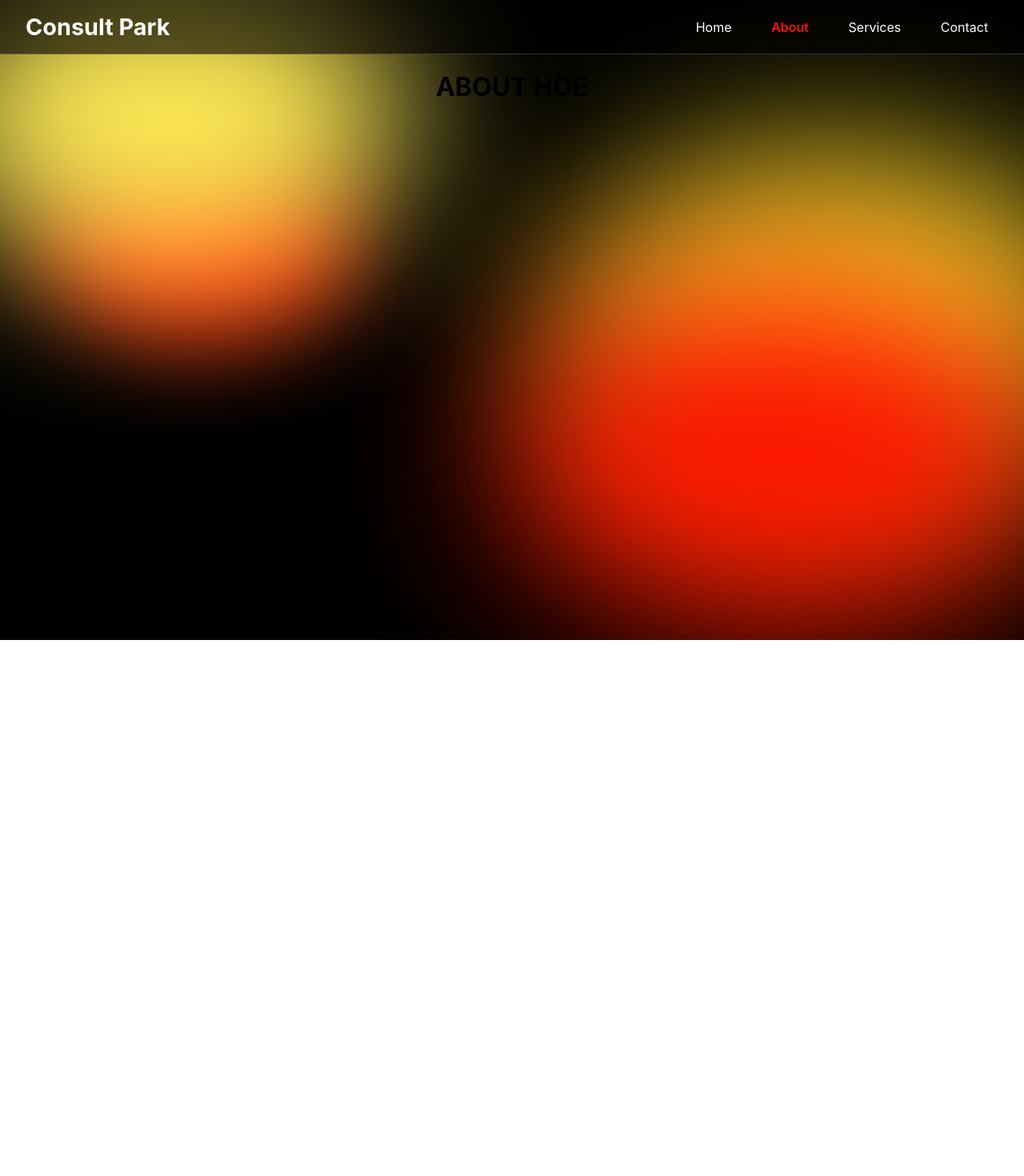
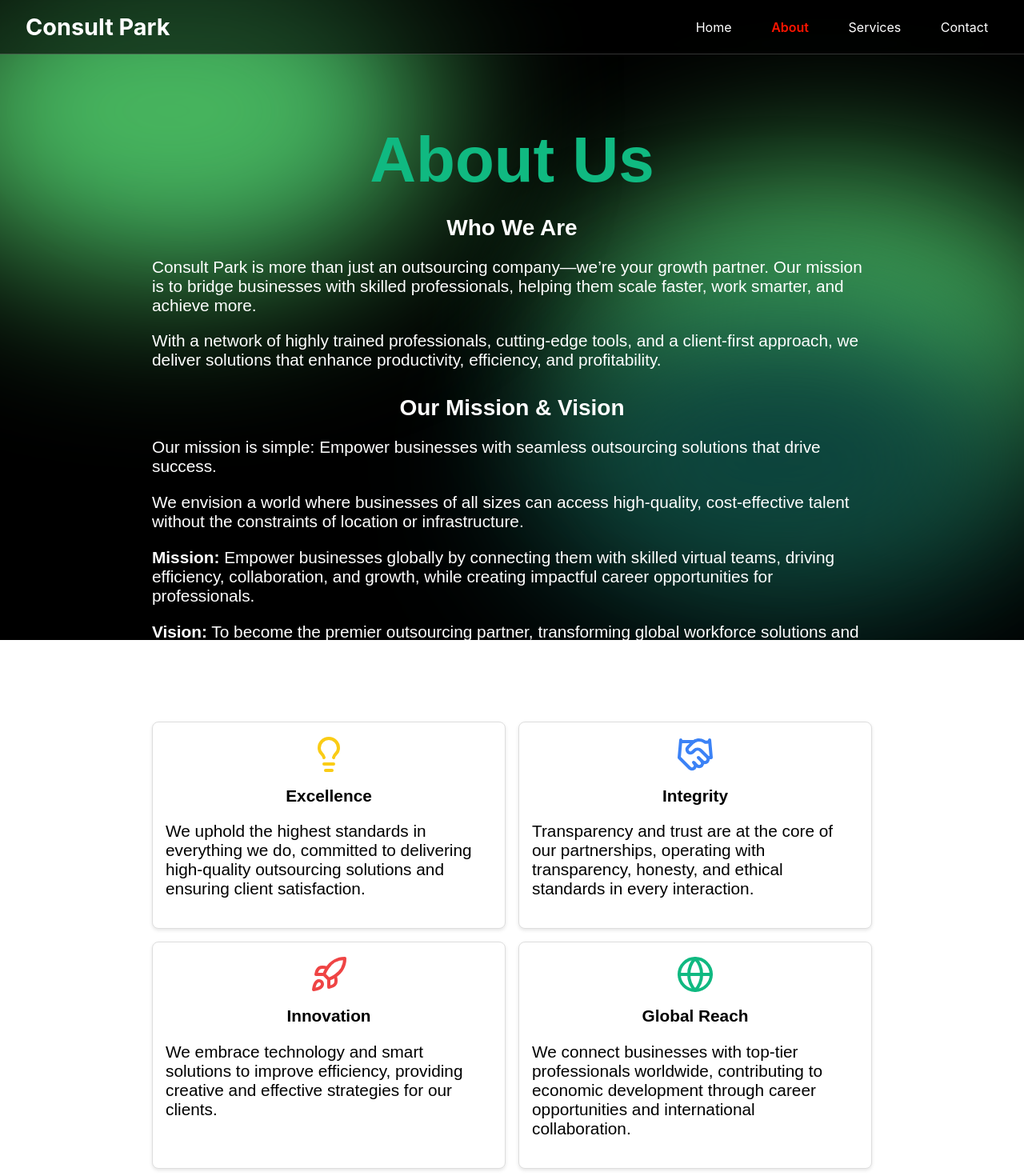
Before and after one commit to Great-Minds-Technologies/consult-park, a React (Create React App) app: page /about in a window 1280 px wide. Shown: the top 1470 px of the page at 80% size. Before the commit the page ends 800 px from the top, so only its background shows below. Built offline with nearby package versions, Linux system fonts and the light colour scheme.

Commit message:
About page done -- ill change the colours ot mach the brand more tomorrows

```diff
--- a/package.json
+++ b/package.json
@@ -8,6 +8,7 @@
     "@testing-library/react": "^16.3.0",
     "@testing-library/user-event": "^13.5.0",
     "bootstrap": "^5.3.6",
+    "lucide-react": "^0.507.0",
     "react": "^19.1.0",
     "react-bootstrap": "^2.10.9",
     "react-dom": "^19.1.0",
--- /dev/null
+++ b/src/components/About.css
@@ -0,0 +1,89 @@
+.about-container {
+    padding: 2rem;
+    max-width: 900px;
+    margin: 0 auto;
+    font-family: sans-serif;
+  }
+  p{
+text-align: left;
+  }
+
+  .about-title {
+    font-size: 2.5rem;
+    font-weight: bold;
+    margin-bottom: 1rem;
+    color: #10b981;
+    font-size: 5rem;
+  }
+
+  .about-subtitle {
+    font-size: 1.75rem;
+    font-weight: 600;
+    margin-bottom: 0.75rem;
+  }
+
+  .about-section {
+    margin-bottom: 2rem;
+    color: white;
+    font-size: 1.3rem;
+  }
+
+  .values-grid {
+    display: grid;
+    grid-template-columns: 1fr;
+    gap: 1rem;
+  }
+
+  @media (min-width: 768px) {
+    .values-grid {
+      grid-template-columns: 1fr 1fr;
+    }
+  }
+  .value-card {
+    display: flex;
+    flex-direction: column;
+    align-items: center;
+    padding: 1rem;
+    border: 1px solid #ddd;
+    color: black;
+    border-radius: 8px;
+    background-color: #fff;
+    box-shadow: 0 2px 4px rgba(0, 0, 0, 0.1);
+  }
+
+  .value-icon {
+    width: 48px;
+    height: 48px;
+    margin-bottom: 1rem;
+  }
+
+  .value-title {
+    font-weight: bold;
+    margin-bottom: 0.5rem;
+  }
+
+  .value-icon.yellow {
+    color: #facc15;
+  }
+
+  .value-icon.blue {
+    color: #3b82f6;
+  }
+
+  .value-icon.red {
+    color: #ef4444;
+  }
+
+  .value-icon.green {
+    color: #10b981;
+  }
+
+
+
+  .hover-scale {
+    transition: transform 0.3s ease;
+  }
+
+  .hover-scale:hover {
+    transform: scale(1.2);
+  }
--- a/src/components/About.js
+++ b/src/components/About.js
@@ -1,11 +1,92 @@
+import React from 'react';
+import { Lightbulb, Handshake, Rocket, Globe } from 'lucide-react';
+import './About.css';
 
 const About = () => {
-    return (
-        <div>
-            <h1>ABOUT HOE</h1>
+  return (
+    <div className="about-container">
+      <h1 className="about-title">About Us</h1>
 
+      <section className="about-section">
+        <h2 className="about-subtitle">Who We Are</h2>
+        <p>
+          Consult Park is more than just an outsourcing company—we’re your growth partner. Our
+          mission is to bridge businesses with skilled professionals, helping them scale faster, work
+          smarter, and achieve more.
+        </p>
+        <p>
+          With a network of highly trained professionals, cutting-edge tools, and a client-first approach,
+          we deliver solutions that enhance productivity, efficiency, and profitability.
+        </p>
+      </section>
+
+      <section className="about-section">
+        <h2 className="about-subtitle">Our Mission & Vision</h2>
+        <p>
+          Our mission is simple: Empower businesses with seamless outsourcing solutions that
+          drive success.
+        </p>
+        <p>
+          We envision a world where businesses of all sizes can access high-quality, cost-effective talent
+          without the constraints of location or infrastructure.
+        </p>
+        <p>
+          <strong>Mission:</strong> Empower businesses globally by connecting them with skilled virtual teams, driving
+          efficiency, collaboration, and growth, while creating impactful career opportunities for
+          professionals.
+        </p>
+        <p>
+          <strong>Vision:</strong> To become the premier outsourcing partner, transforming global workforce solutions and
+          fostering sustainable growth and innovation for businesses and communities worldwide.
+        </p>
+      </section>
+
+      <section className="about-section">
+        <h2 className="about-subtitle">Our Values</h2>
+        <div className="values-grid">
+          <div className="value-card">
+            <Lightbulb size={48} className="value-icon yellow hover-scale" />
+            <div>
+              <div className="value-title">Excellence</div>
+              <p>
+                We uphold the highest standards in everything we do, committed to delivering high-quality outsourcing solutions and ensuring client satisfaction.
+              </p>
+            </div>
+          </div>
+
+          <div className="value-card">
+            <Handshake size={48} className="value-icon blue hover-scale" />
+            <div>
+              <div className="value-title">Integrity</div>
+              <p>
+                Transparency and trust are at the core of our partnerships, operating with transparency, honesty, and ethical standards in every interaction.
+              </p>
+            </div>
+          </div>
+
+          <div className="value-card">
+            <Rocket size={48} className="value-icon red hover-scale" />
+            <div>
+              <div className="value-title">Innovation</div>
+              <p>
+                We embrace technology and smart solutions to improve efficiency, providing creative and effective strategies for our clients.
+              </p>
+            </div>
+          </div>
+
+          <div className="value-card">
+            <Globe size={48} className="value-icon green hover-scale" />
+            <div>
+              <div className="value-title">Global Reach</div>
+              <p>
+                We connect businesses with top-tier professionals worldwide, contributing to economic development through career opportunities and international collaboration.
+              </p>
+            </div>
+          </div>
         </div>
-    )
-}
+      </section>
+    </div>
+  );
+};
 
 export default About;
--- a/src/components/Blob.css
+++ b/src/components/Blob.css
@@ -20,21 +20,20 @@
   }
 
   .blob1 {
-    background: #ff1500; /* purple */
-    top: 20%;
+    background: #0c433d;
     left: 6%;
     animation-delay: 0s;
   }
 
   .blob2 {
-    background: #f7df2c; /* pink */
+    background: #49B85F;
     top: 40%;
     right: 5%;
     animation-delay: 2s;
   }
 
   .blob3 {
-    background: #ff1500; /* yellow */
+    background: #0c433d; /* yellow */
     bottom: 10%;
     right: 10%;
     transform: translateX(-50%);
@@ -42,7 +41,7 @@
   }
 
   .blob4 {
-    background: #ffeb56; /* yellow */
+    background: #49B85F; /* yellow */
     top: 7%;
     left: 0%;
     transform: translateX(-50%);
```
Also changed, not shown: 1 other file (tests, documents, lock files or other folders).
